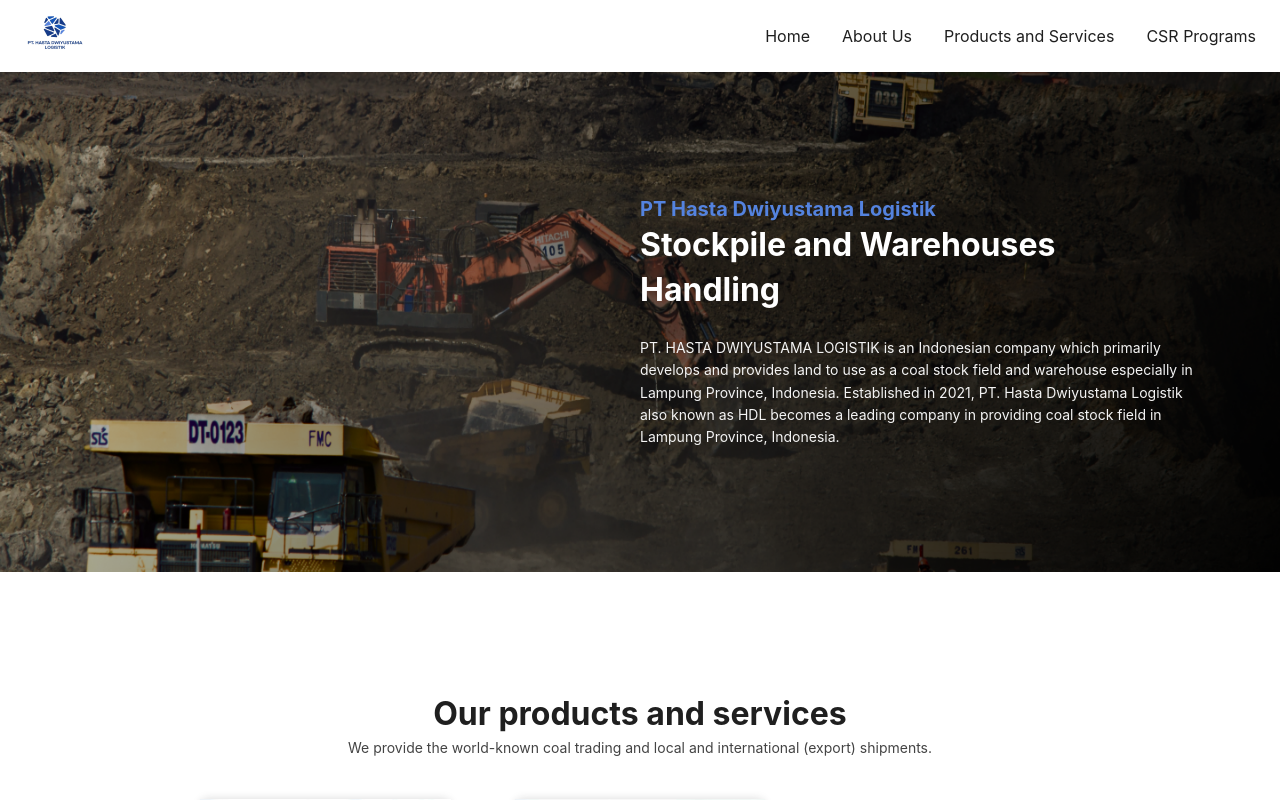
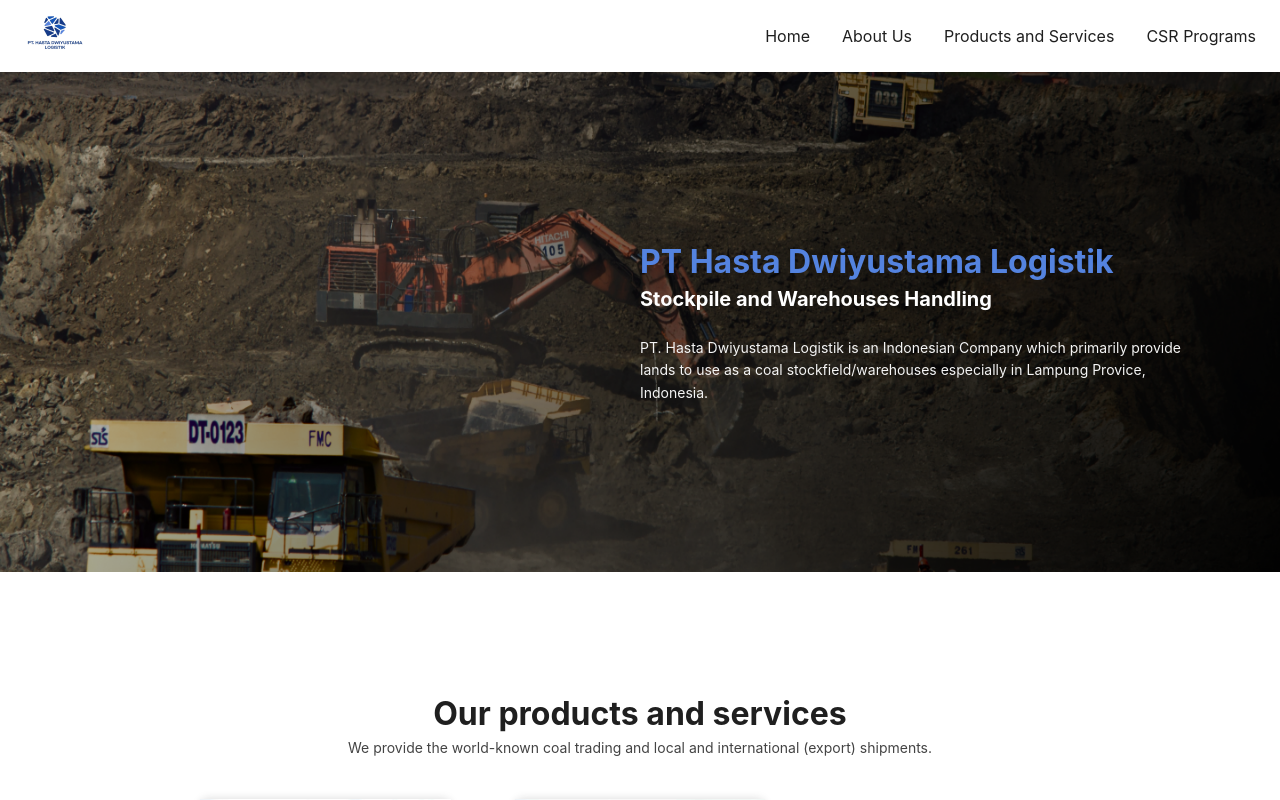
Before and after one commit to iqbalwijonarko/hdl-company-profile, a Next.js app: page /home in a window 1280 px wide. Shown: the top 800 px of the page. Built offline with nearby package versions, Linux system fonts and the light colour scheme.

Commit message:
style: fix styling headings

```diff
--- a/package.json
+++ b/package.json
@@ -25,6 +25,7 @@
     "next": "13.1.2",
     "prettier": "^2.8.3",
     "react": "18.2.0",
+    "react-device-detect": "^2.1.2",
     "react-dom": "18.2.0",
     "react-modern-drawer": "^1.2.0",
     "sass": "1.57.1",
--- a/src/pages/home/_home.scss
+++ b/src/pages/home/_home.scss
@@ -17,12 +17,12 @@
         flex-direction: column;
         align-items: center;
         margin-right: 0;
-        padding: 0 10px;
+        padding: 0 24px;
       }
 
       &__company-name {
         font-weight: 700;
-        font-size: 20px;
+        font-size: 32px;
         line-height: 140%;
         color: #5483df;
 
@@ -33,7 +33,7 @@
 
       &__title {
         font-weight: 700;
-        font-size: 32px;
+        font-size: 20px;
         line-height: 140%;
         color: white;
         margin-bottom: 24px;
--- a/src/pages/home/index.tsx
+++ b/src/pages/home/index.tsx
@@ -36,14 +36,13 @@
           <div className="content__company-name">
             PT Hasta Dwiyustama Logistik
           </div>
-          <div className="content__title">Stockpile and Warehouses Handling</div>
+          <div className="content__title">
+            Stockpile and Warehouses Handling
+          </div>
           <div className="content__description">
-            PT. HASTA DWIYUSTAMA LOGISTIK is an Indonesian company which
-            primarily develops and provides land to use as a coal stock field
-            and warehouse especially in Lampung Province, Indonesia. Established
-            in 2021, PT. Hasta Dwiyustama Logistik also known as HDL becomes a
-            leading company in providing coal stock field in Lampung Province,
-            Indonesia.
+            PT. Hasta Dwiyustama Logistik is an Indonesian Company which
+            primarily provide lands to use as a coal stockfield/warehouses
+            especially in Lampung Provice, Indonesia.
           </div>
         </div>
       </div>
--- a/src/pages/products-and-services/index.tsx
+++ b/src/pages/products-and-services/index.tsx
@@ -53,7 +53,6 @@
           >
             <img className="products__img" src={data.imgUrl} alt="" />
             <div className="products__content">
-              <div className="products__accent">XX</div>
               <div className="products__title">{data.title}</div>
               <ul>
                 <li>Land area: {data.landArea}</li>
```
Also changed, not shown: src/components/Footer/Footer.tsx (+16 -4 lines), src/components/Footer/_footer.scss (line endings or trailing spaces).
